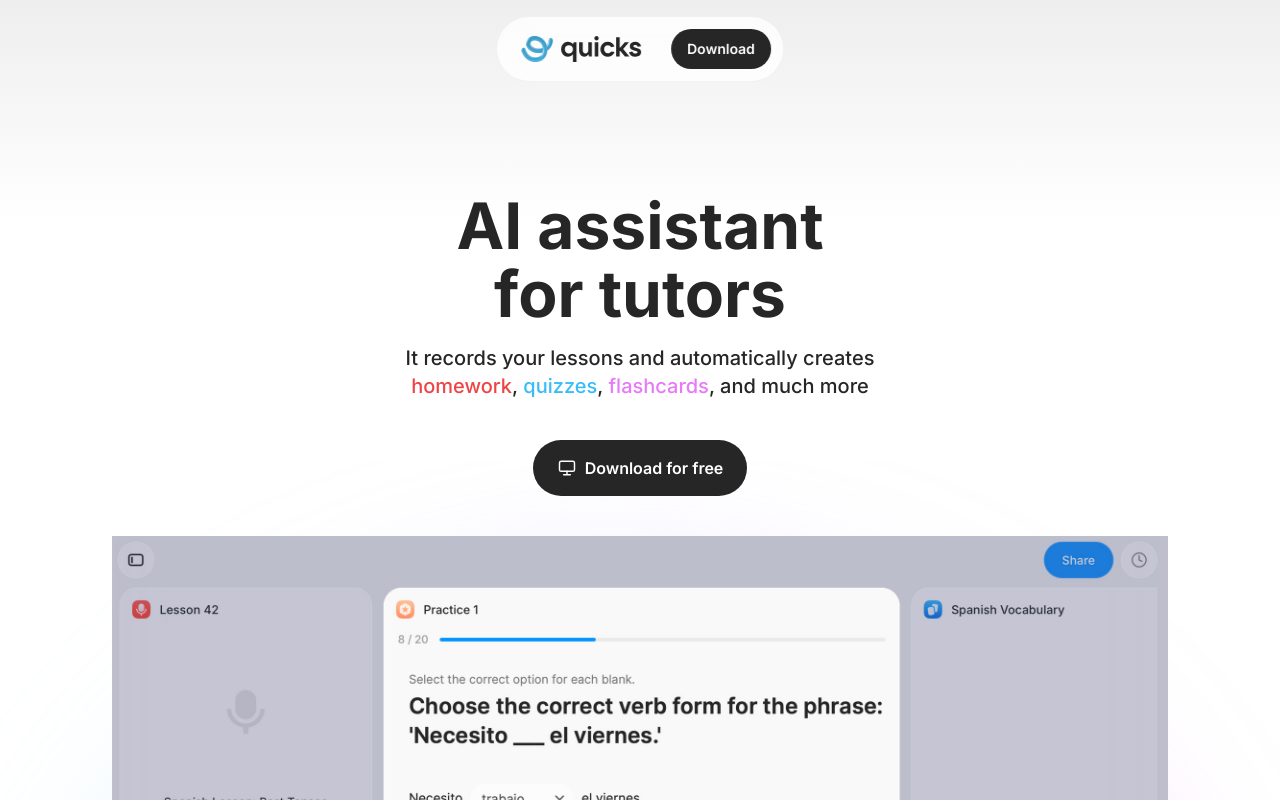
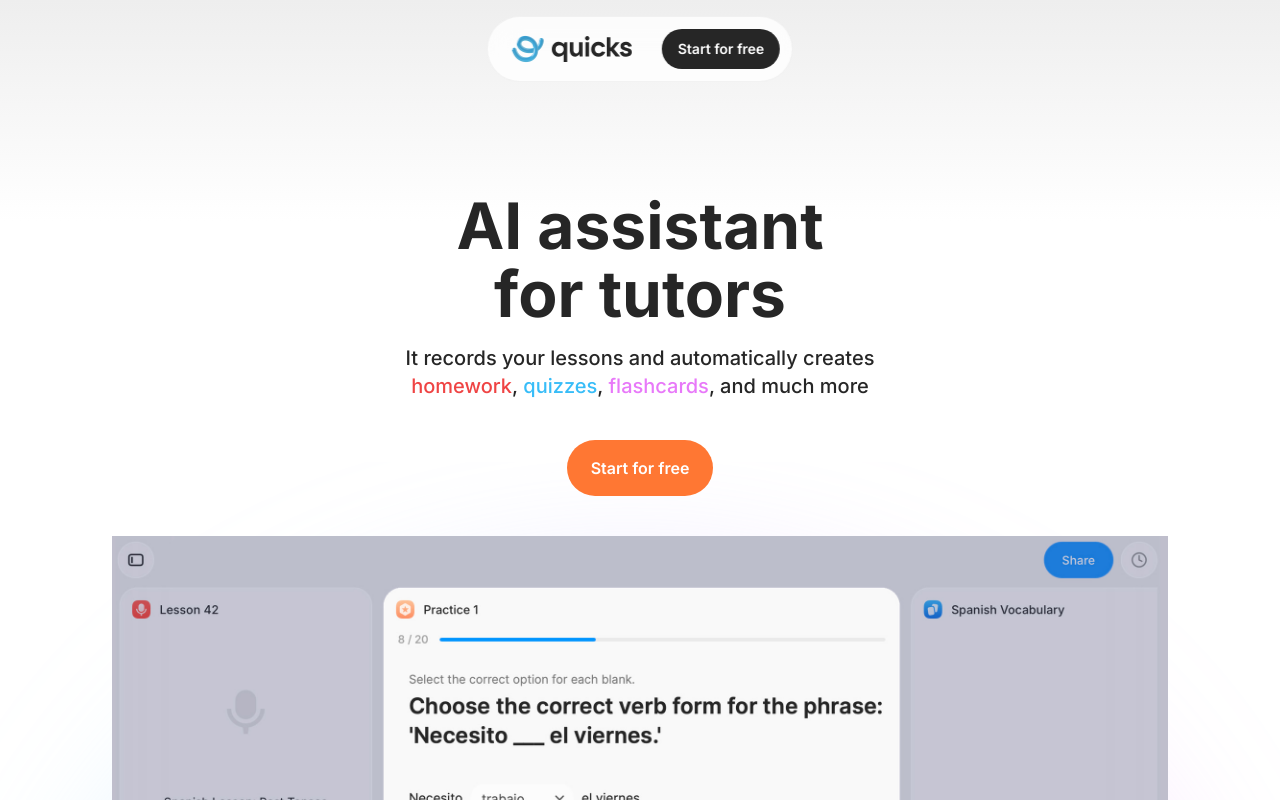
Before and after one commit to andneiman/quicksland, a Next.js app: page /en in a window 1280 px wide. Shown: the top 800 px of the page. Built offline with nearby package versions, Linux system fonts and the light colour scheme.

Commit message:
style(en): update CTAs to Start for free with orange hero
Co-authored-by: Cursor <cursoragent@cursor.com>

```diff
--- a/src/components/en/DesktopAppCta.tsx
+++ b/src/components/en/DesktopAppCta.tsx
@@ -15,35 +15,6 @@ import {
   fetchDownloads,
   latestUrlForOs,
 } from "@/lib/desktopDownloads";
-
-function DesktopIcon({ className }: { className?: string }) {
-  return (
-    <svg
-      className={className}
-      width="20"
-      height="20"
-      viewBox="0 0 24 24"
-      fill="none"
-      aria-hidden
-    >
-      <rect
-        x="3"
-        y="4"
-        width="18"
-        height="12"
-        rx="2"
-        stroke="currentColor"
-        strokeWidth="1.75"
-      />
-      <path
-        d="M8 20h8M12 16v4"
-        stroke="currentColor"
-        strokeWidth="1.75"
-        strokeLinecap="round"
-      />
-    </svg>
-  );
-}
 
 function PhoneIcon() {
   return (
@@ -92,12 +63,12 @@ function CheckIcon({ className }: { className?: string }) {
 type Variant = "hero" | "feature" | "bottom" | "nav";
 
 const VARIANT_CLASS: Record<Variant, string> = {
-  hero: "inline-flex items-center justify-center gap-2 rounded-full bg-[#262626] px-6 py-4 text-base font-medium leading-6 text-white sm:font-semibold",
+  hero: "inline-flex cursor-pointer items-center justify-center rounded-full bg-[#FF7733] px-6 py-4 text-base font-medium leading-6 text-white transition-colors hover:bg-[#ff8c4d] sm:font-semibold disabled:cursor-not-allowed disabled:opacity-70",
   feature:
-    "inline-flex items-center justify-center gap-2 rounded-full bg-[#262626] px-6 py-4 text-base font-medium leading-6 text-white",
+    "inline-flex cursor-pointer items-center justify-center rounded-full bg-[#262626] px-6 py-4 text-base font-medium leading-6 text-white transition-colors hover:bg-[#3d3d3d] disabled:cursor-not-allowed disabled:opacity-70",
   bottom:
-    "mt-8 inline-flex items-center justify-center gap-2 rounded-full bg-[#262626] px-6 py-4 text-base font-semibold leading-6 text-white",
-  nav: "flex shrink-0 items-center gap-1.5 rounded-full bg-[#262626] px-4 py-[10px] text-sm font-semibold leading-5 text-white",
+    "mt-8 inline-flex cursor-pointer items-center justify-center rounded-full bg-[#262626] px-6 py-4 text-base font-semibold leading-6 text-white transition-colors hover:bg-[#3d3d3d] disabled:cursor-not-allowed disabled:opacity-70",
+  nav: "flex shrink-0 cursor-pointer items-center rounded-full bg-[#262626] px-4 py-[10px] text-sm font-semibold leading-5 text-white transition-colors hover:bg-[#3d3d3d] disabled:cursor-not-allowed disabled:opacity-70",
 };
 
 export default function DesktopAppCta({
@@ -391,15 +362,7 @@ export default function DesktopAppCta({
         data-ym-location={`en_cta_${variant}`}
         className={[VARIANT_CLASS[variant], className].filter(Boolean).join(" ")}
       >
-        {variant === "nav" ? (
-          "Download"
-        ) : (
-          <>
-            <DesktopIcon className="size-5" />
-            <span className="sm:hidden">Get the Desktop app</span>
-            <span className="hidden sm:inline">Download for free</span>
-          </>
-        )}
+        Start for free
       </button>
       {sheet}
     </>
--- a/src/components/en/HeroPreviewEn.tsx
+++ b/src/components/en/HeroPreviewEn.tsx
@@ -55,10 +55,10 @@ export default function HeroPreviewEn() {
             type="button"
             onClick={() => setActive(tab.id)}
             className={[
-              "inline-flex items-center justify-center rounded-full px-4 py-[10px] text-base font-medium leading-6 text-[rgba(38,38,38,0.6)] shadow-[0px_0px_6px_0px_rgba(0,0,0,0.02),0px_2px_4px_0px_rgba(0,0,0,0.08)]",
+              "inline-flex cursor-pointer items-center justify-center rounded-full px-4 py-[10px] text-base font-medium leading-6 text-[rgba(38,38,38,0.6)] shadow-[0px_0px_6px_0px_rgba(0,0,0,0.02),0px_2px_4px_0px_rgba(0,0,0,0.08)] transition-colors",
               tab.id === active
                 ? "bg-white"
-                : "bg-[rgba(255,255,255,0.6)]",
+                : "bg-[rgba(255,255,255,0.6)] hover:bg-white",
             ].join(" ")}
           >
             {tab.label}
```
